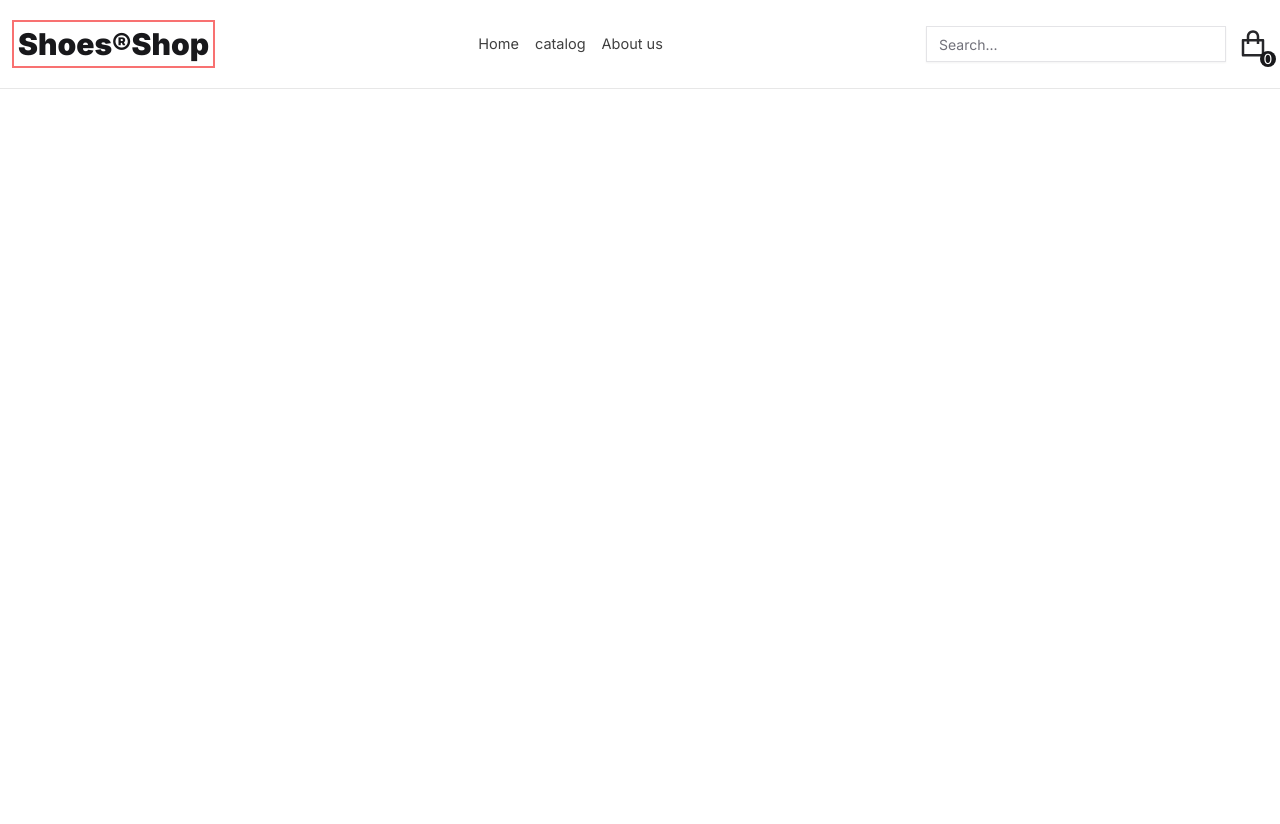
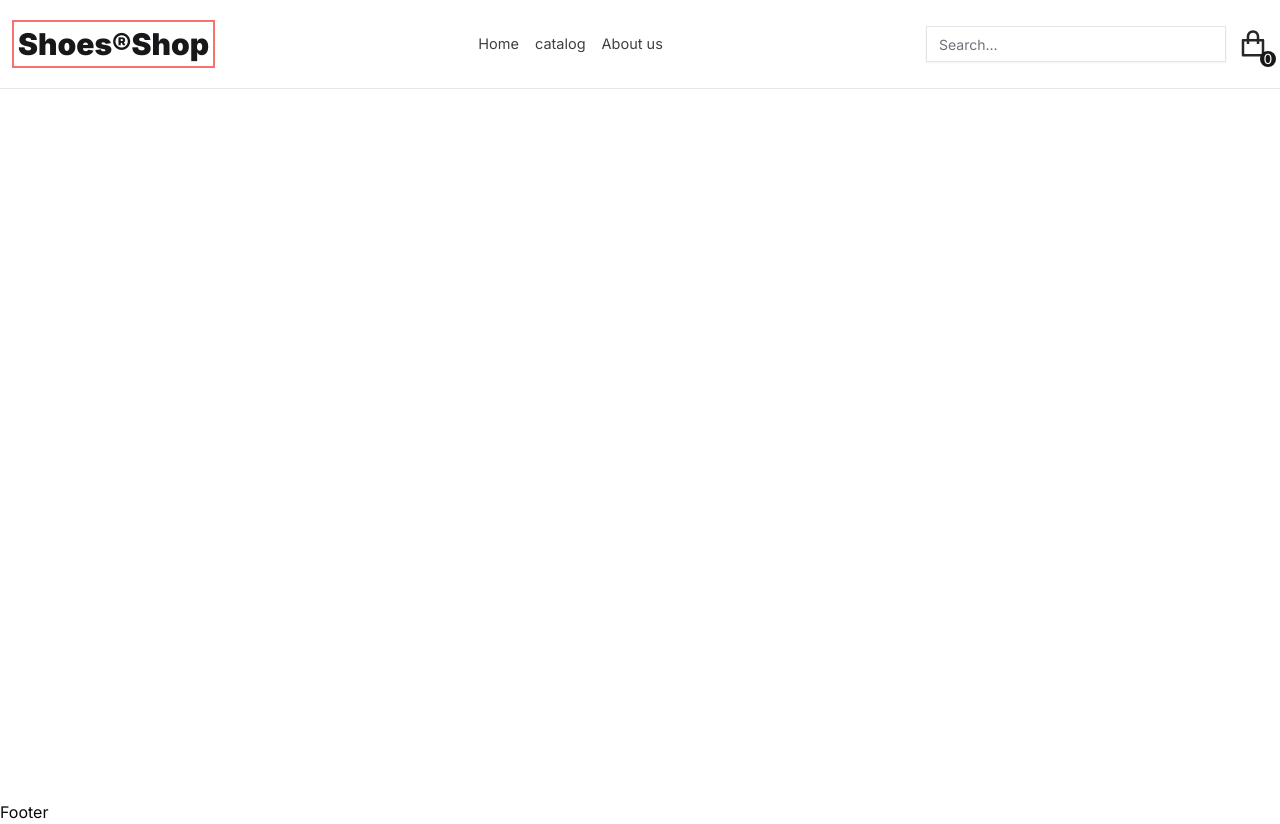
Before and after one commit to Isaladwy/shoes-store, a Next.js app: page / in a window 1280 px wide. Before the commit the page ends 800 px from the top, so only its background shows below. Built offline with nearby package versions, Linux system fonts and the light colour scheme.

Commit message:
Add Footer component and integrate it into the layout

```diff
--- a/app/layout.tsx
+++ b/app/layout.tsx
@@ -2,6 +2,7 @@
 import './globals.css';
 import { Inter } from 'next/font/google';
 import Navbar from '@/components/navbar/Navbar';
+import Footer from '@/components/footer/Footer';
 
 export const metadata: Metadata = {
   title: 'Shoes-Shop',
@@ -20,9 +21,10 @@
 }>) {
   return (
     <html lang="en">
-      <body className={`${inter.className} antialiased`}>
+      <body className={`${inter.className} antialiased `}>
         <Navbar />
         <main className="min-h-screen pt-[40px]">{children}</main>
+        <Footer />
       </body>
     </html>
   );
--- /dev/null
+++ b/components/footer/Footer.tsx
@@ -0,0 +1,7 @@
+import React from 'react'
+
+export default function Footer() {
+  return (
+    <div>Footer</div>
+  )
+}
```
